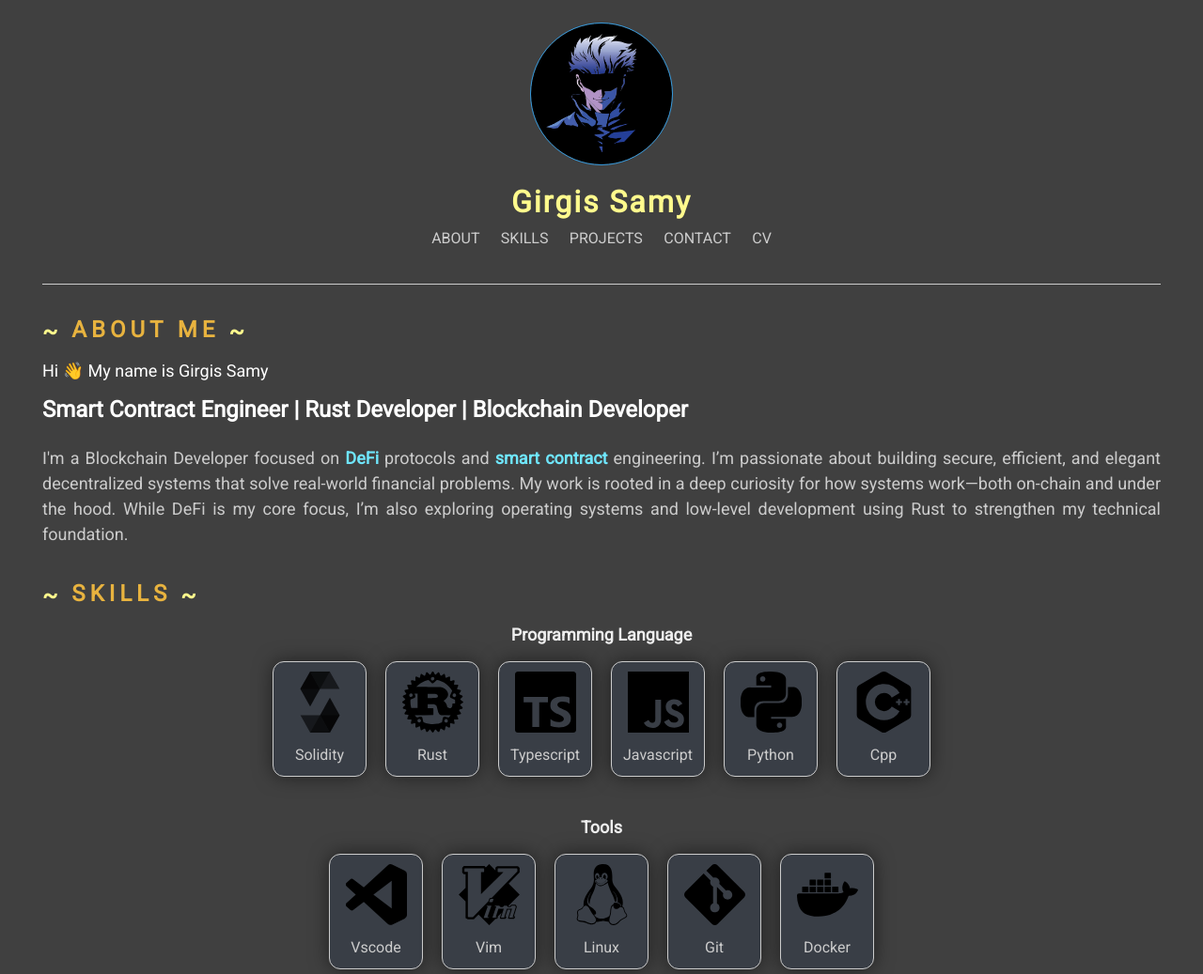
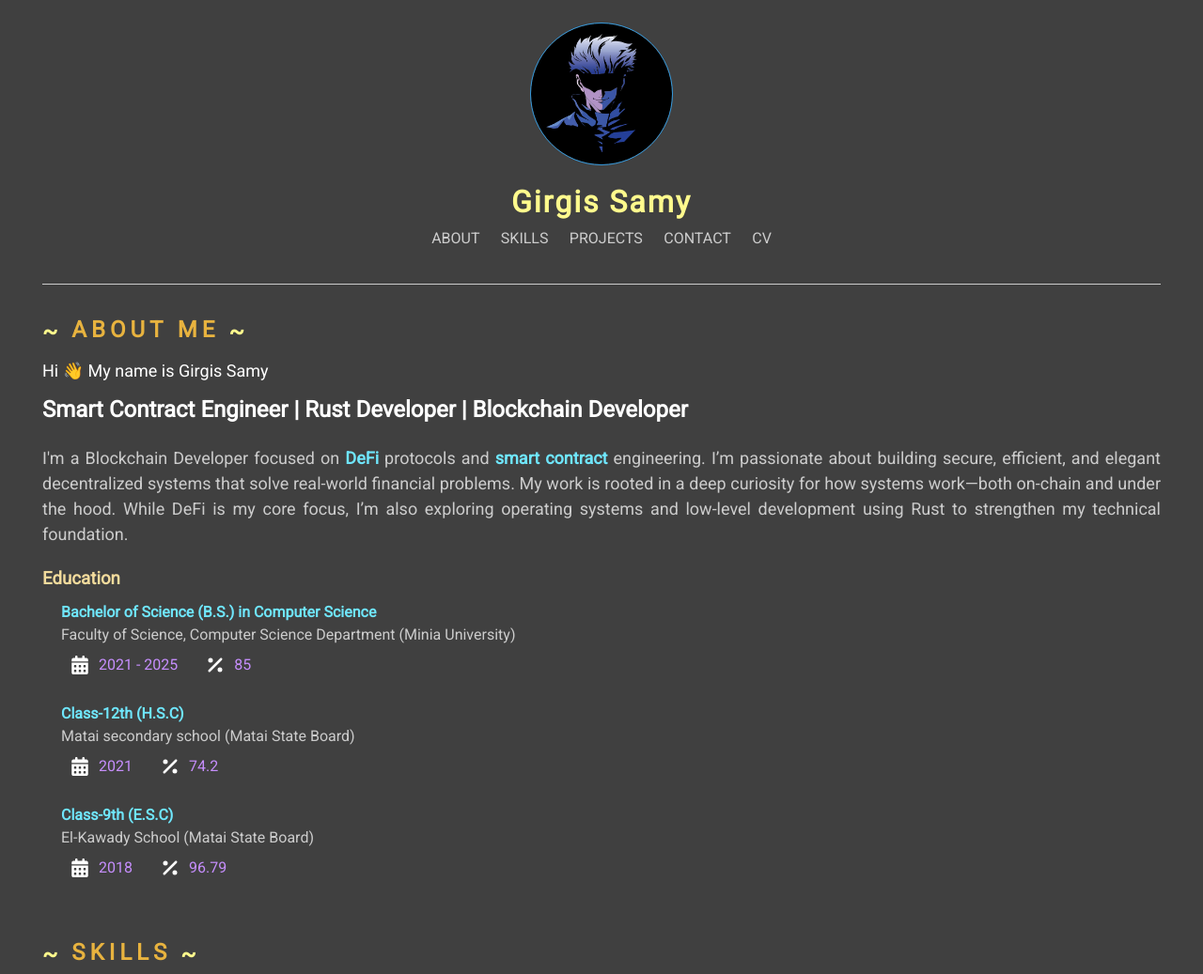
Before and after one commit to gerges15/portfolio, a website built with Vite: page index.html in a window 1280 px wide. Shown: the top 1037 px of the page at 94% size. Built offline with nearby package versions, Linux system fonts and the light colour scheme; files whose address does not match are found by name; a web font is replaced by a local one.

Commit message:
add education section

```diff
--- a/index.html
+++ b/index.html
@@ -62,6 +62,85 @@
             I’m also exploring operating systems and low-level development using
             Rust to strengthen my technical foundation.
           </p>
+
+          <h3>Education</h3>
+          <div class="education-container">
+            <!--Start of Education-->
+            <div class="education">
+              <div class="school-certification">
+                Bachelor of Science (B.S.) in Computer Science
+              </div>
+              <div class="school-name">
+                Faculty of Science, Computer Science Department (Minia
+                University)
+              </div>
+              <div class="year-grade">
+                <div class="year">
+                  <img
+                    src="./assets//icons/calendar-days-solid.svg"
+                    class="icon"
+                    alt=""
+                  />2021 - 2025
+                </div>
+                <div class="grade">
+                  <img
+                    src="./assets/icons/percent-solid.svg"
+                    class="icon"
+                    alt=""
+                  />85
+                </div>
+              </div>
+            </div>
+            <!--end of Education-->
+            <!--Start of Education-->
+            <div class="education">
+              <div class="school-certification">Class-12th (H.S.C)</div>
+              <div class="school-name">
+                Matai secondary school (Matai State Board)
+              </div>
+              <div class="year-grade">
+                <div class="year">
+                  <img
+                    src="./assets//icons/calendar-days-solid.svg"
+                    class="icon"
+                    alt=""
+                  />2021
+                </div>
+                <div class="grade">
+                  <img
+                    src="./assets/icons/percent-solid.svg"
+                    class="icon"
+                    alt=""
+                  />74.2
+                </div>
+              </div>
+            </div>
+            <!--end of Education-->
+            <!--Start of Education-->
+            <div class="education">
+              <div class="school-certification">Class-9th (E.S.C)</div>
+              <div class="school-name">
+                El-Kawady School (Matai State Board)
+              </div>
+              <div class="year-grade">
+                <div class="year">
+                  <img
+                    src="./assets//icons/calendar-days-solid.svg"
+                    class="icon"
+                    alt=""
+                  />2018
+                </div>
+                <div class="grade">
+                  <img
+                    src="./assets/icons/percent-solid.svg"
+                    class="icon"
+                    alt=""
+                  />96.79
+                </div>
+              </div>
+            </div>
+            <!--end of Education-->
+          </div>
         </section>
 
         <!--Skills Section-->
--- a/styles.css
+++ b/styles.css
@@ -234,6 +234,48 @@ section:nth-child(1) {
   margin: 2rem 0;
 }
 
+/* Education */
+.education-container {
+  padding: 2rem;
+  padding-top: 1rem;
+  display: flex;
+  flex-direction: column;
+  gap: 2rem;
+}
+.education {
+  display: flex;
+  flex-direction: column;
+}
+
+.school-certification {
+  color: #6fe6fc;
+  font-weight: bold;
+}
+
+.school-name {
+  color: var(--lightgray);
+}
+
+.year-grade {
+  display: flex;
+  gap: 2rem;
+  color: #c68efd;
+  width: 100%;
+  align-items: center;
+}
+
+.year,
+.grade {
+  display: flex;
+  align-items: center;
+}
+.year img,
+.grade img {
+  width: 20px;
+  height: 20px;
+  margin: 1rem;
+}
+
 /* --------------------------
   skills Styles
 --------------------------- */
@@ -268,6 +310,7 @@ section:nth-child(1) {
 .skill-card img {
   width: 65px;
   height: 65px;
+  filter: invert(0.7);
   margin-bottom: 0.5rem;
 }
 
```
Also changed, not shown: assets/icons/calendar-days-solid.svg (added), assets/icons/percent-solid.svg (added).
